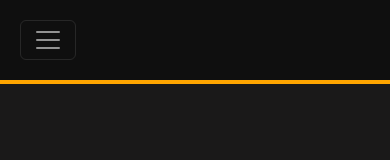
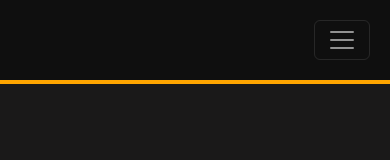
Before and after one commit to lissasimp/React-Portfolio, a React (Create React App) app: page /#/ in a window 390 px wide. Shown: the top 160 px of the page. Built offline with nearby package versions, Linux system fonts and the light colour scheme.

Commit message:
moved hamburger menu, added container to contact

```diff
--- a/src/Components/Contact/Contact.js
+++ b/src/Components/Contact/Contact.js
@@ -1,5 +1,6 @@
 import React from "react";
 import Button from "react-bootstrap/Button";
+import { Container } from "react-bootstrap";
 import { FaTwitter } from "react-icons/fa";
 import { FaLinkedin } from "react-icons/fa";
 import { FaGithub } from "react-icons/fa";
@@ -12,6 +13,7 @@ import { FaMap } from "react-icons/fa";
 
 function Contact() {
   return (
+    <Container id="contactBox">
     <body>
       <h2
         className="title-font font-semibold text-yellow text-center"
@@ -124,6 +126,7 @@ function Contact() {
         </div>
       </div>
     </body>
+    </Container>
   );
 }
 
--- a/src/Components/NavTabs/NavTabs.js
+++ b/src/Components/NavTabs/NavTabs.js
@@ -5,17 +5,17 @@ import { NavLink } from "react-router-dom";
 function NavTabs(props) {
   return (
     <Navbar id="navbar" variant="dark" collapseOnSelect expand="lg">
-      <Navbar.Toggle aria-controls="basic-navbar-nav" />
-      <Navbar.Collapse id="basic-navbar-nav">
+      {/*ms auto moved hamburger menu to the right in mobile view*/}
+      <Navbar.Toggle className="ms-auto" aria-controls="basic-navbar-nav " />
+      <Navbar.Collapse   id="basic-navbar-nav">
         <Container fluid>
-          {/* <Nav className="me-auto"> */}
           <Navbar.Brand as={NavLink} to="/" id="myname">
             Lissa Simpson
           </Navbar.Brand>
 
           {/*https://stackoverflow.com/questions/54843302/reactjs-bootstrap-navbar-and-routing-not-working-together*/}
           <section>
-            <Nav className="justify-content-end">
+            <Nav className="justify-content-end"> {/*justify content end kept navlinks on the right*/}
               <Nav.Link
                 id="links"
                 as={NavLink}
--- a/src/Components/Projects/Projects.js
+++ b/src/Components/Projects/Projects.js
@@ -11,6 +11,7 @@ import { FaGlobe } from "react-icons/fa";
 
 function ProjectCard() {
   return (
+
     <div className="text-center">
       <h2
         className="title-font font-semibold text-yellow text-center"
@@ -19,7 +20,7 @@ function ProjectCard() {
         My Projects
       </h2>
       {/* <Row xs={4} md={3} className="g-3"> */}
-      <Container style={{ marginBottom:"10rem"}}>
+      <Container style={{ marginBottom:"5rem"}}>
         {/* <div className="cards"> */}
         <Row xs={1} md={2} lg={3} className="g-3" >
           {projects.map((props) => (
```
